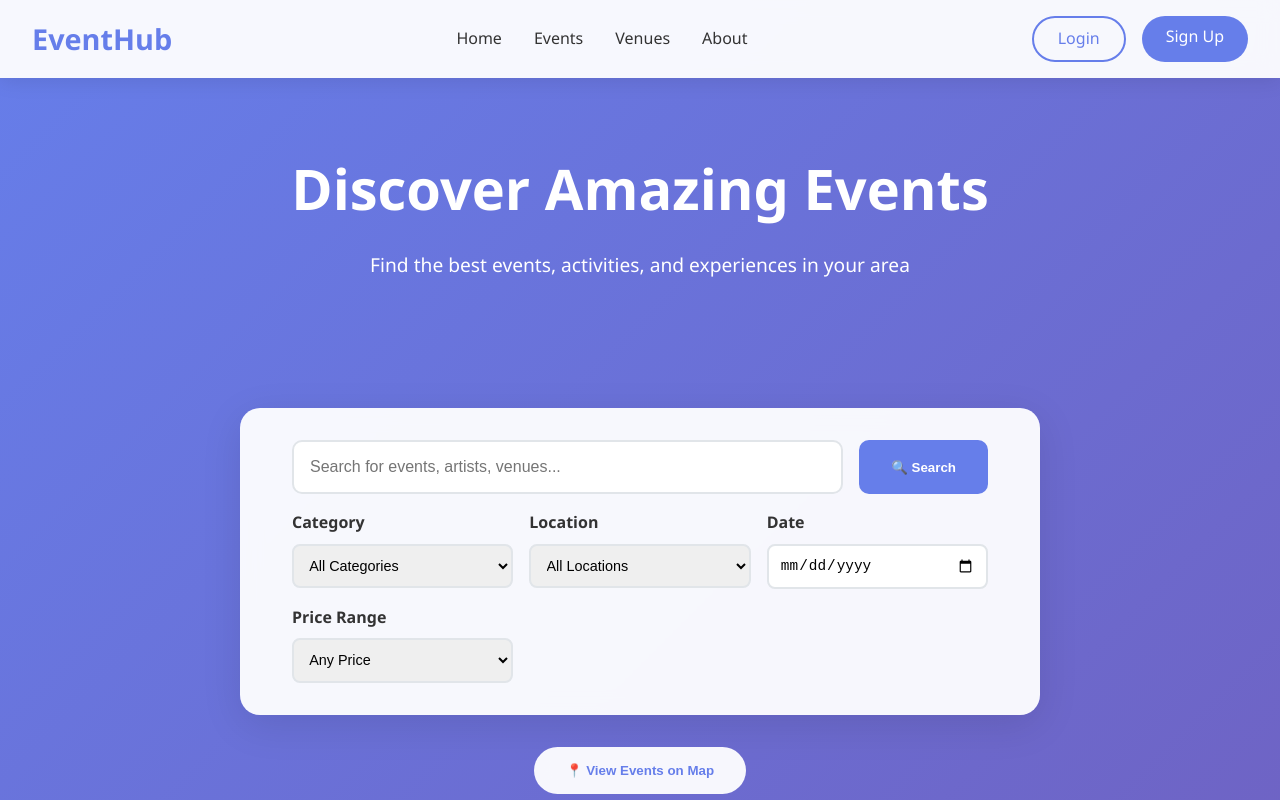
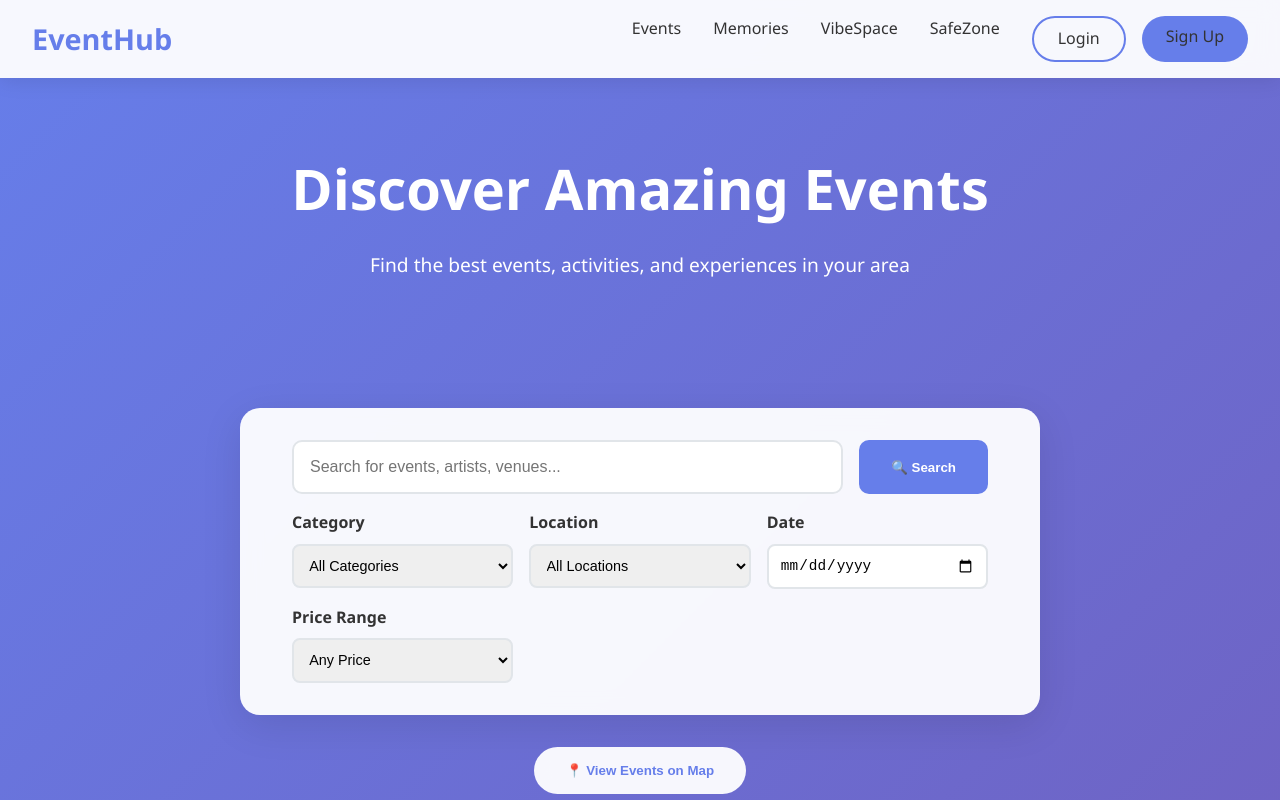
Before and after one commit to OdhiamboEugeneOnyango/EventsDiscoveryWebApp, a plain HTML site: page index.html in a window 1280 px wide. Shown: the top 800 px of the page. Drawn offline with Linux system fonts and the light colour scheme.

Commit message:
I made changes to the nav-links class in the nav-bar. Added some comments to explain the logic. The About link can be in the footer permanently.

```diff
--- a/index.html
+++ b/index.html
@@ -9,13 +9,12 @@
 <body>
     <header>
         <nav>
-            <div class="logo">EventHub</div>
+            <div class="logo">EventHub</div> <!--We should make the logo link to home page. This comment to be deleted-->
             <ul class="nav-links">
-                <li><a href="#home">Home</a></li>
                 <li><a href="#events">Events</a></li>
-                <li><a href="#venues">Venues</a></li>
-                <li><a href="#about">About</a></li>
-            </ul>
+                <li><a href="#memories">Memories</a></li><!--This is for the centralized media platform. This comment to be deleted-->
+                <li><a href="#vibespace">VibeSpace</a></li><!--This is for the forums.-->
+                <li><a href="#safezone">SafeZone</a></li><!--This is for our implementation of safety and report of issues at events. This comment to be deleted-->
             <div class="auth-buttons">
                 <a href="login.html" class="btn btn-secondary">Login</a>
                 <a href="signUp.html" class="btn btn-primary">Sign Up</a>
```
